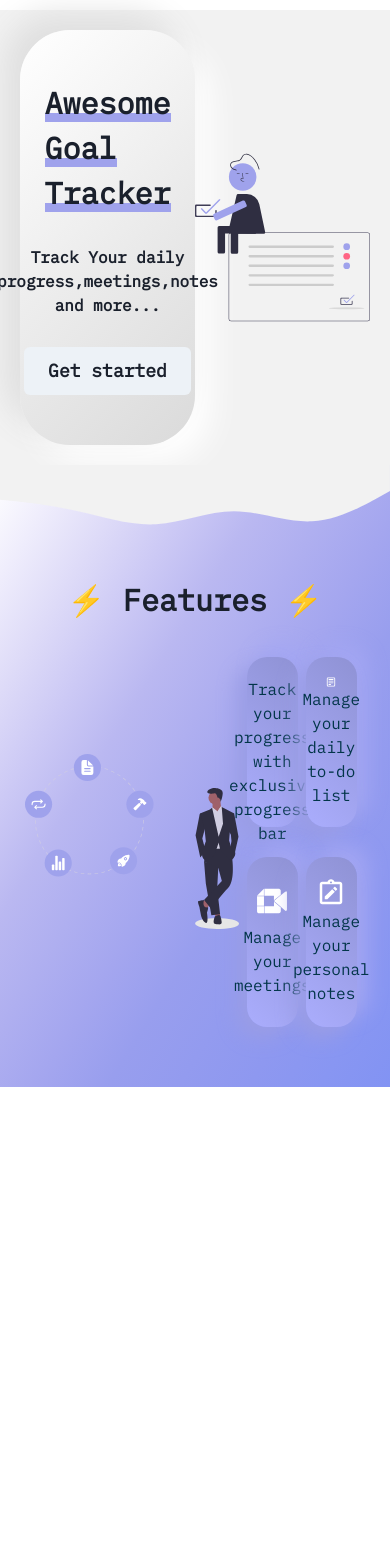
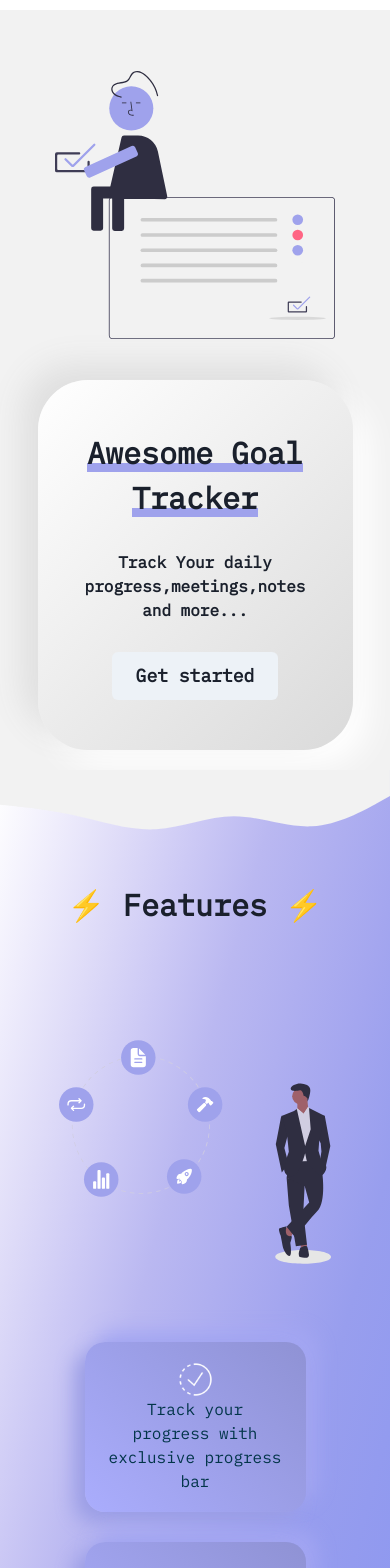
Before and after one commit to shivam1317/awesome-goal-tracker, a Next.js app: page / in a window 390 px wide. Shown: the top 1568 px of the page. Before the commit the page ends 1087 px from the top, so only its background shows below. Built offline with nearby package versions, Linux system fonts and the light colour scheme.

Commit message:
:hammer: Made Home page responsive and this fiexes #2

```diff
--- a/pages/index.js
+++ b/pages/index.js
@@ -1,7 +1,7 @@
-import { Box, Text, Button } from "@chakra-ui/react";
+import { Box, Text, Button, Image } from "@chakra-ui/react";
 import Head from "next/head";
 import styles from "../styles/Home.module.css";
-import Image from "next/image";
+// import Image from "next/image";
 import Link from "next/link";
 import { CgNotes } from "react-icons/cg";
 import { SiGooglemeet } from "react-icons/si";
@@ -22,16 +22,17 @@ export default function Home() {
         mt="10px"
         p="20px"
         className={styles.headDiv}
+        flexWrap="wrap-reverse"
       >
         <Box
-          w="50%"
+          w={{ lg: "50%", base: "90%" }}
           display="flex"
-          // border="2px solid blue"
           justifyContent="center"
           alignItems="center"
           flexDirection="column"
           p="35px"
           className={styles.intro}
+          textAlign="center"
         >
           <Text fontSize="3xl" fontWeight="bold" my="15px">
             <span className={styles.highlighted}>Awesome Goal Tracker</span>
@@ -45,8 +46,8 @@ export default function Home() {
         </Box>
         <Image
           src={"/Home/progress_tracking.svg"}
-          height={350}
-          width={350}
+          height="350px"
+          width={{ lg: "40%", base: "80%" }}
           alt="Progress_tracking"
         />
       </Box>
@@ -71,22 +72,26 @@ export default function Home() {
             display="flex"
             justifyContent="space-evenly"
             alignItems="center"
-            my="20px"
+            my={{ lg: "20px", base: "50px" }}
+            flexWrap="wrap"
           >
             <Image
               src={"/Home/features.svg"}
-              height={350}
-              width={350}
+              height="350px"
+              width={{ lg: "40%", base: "80%" }}
               alt="features"
             />
             <Box
-              w="50%"
+              w={{ lg: "50%", base: "100%" }}
               display="flex"
               justifyContent="space-evenly"
               flexWrap="wrap"
               alignItems="center"
             >
-              <Text className={styles.featureCard}>
+              <Text
+                className={styles.featureCard}
+                w={{ lg: "40%", base: "65%" }}
+              >
                 <Image
                   src="/Home/progress_icon.png"
                   alt="progress"
@@ -95,15 +100,24 @@ export default function Home() {
                 />
                 Track your progress with exclusive progress bar
               </Text>
-              <Text className={styles.featureCard}>
+              <Text
+                className={styles.featureCard}
+                w={{ lg: "40%", base: "65%" }}
+              >
                 <CgNotes color="white" size="30px" /> Manage your daily to-do
                 list
               </Text>
-              <Text className={styles.featureCard}>
+              <Text
+                className={styles.featureCard}
+                w={{ lg: "40%", base: "65%" }}
+              >
                 <SiGooglemeet color="white" size="30px" />
                 Manage your meetings
               </Text>
-              <Text className={styles.featureCard}>
+              <Text
+                className={styles.featureCard}
+                w={{ lg: "40%", base: "65%" }}
+              >
                 <MdOutlineNoteAlt color="white" size="30px" />
                 Manage your personal notes
               </Text>
--- a/styles/Home.module.css
+++ b/styles/Home.module.css
@@ -68,7 +68,6 @@
   display: flex;
   justify-content: space-evenly;
   align-items: center;
-  width: 40%;
   height: 170px;
   flex-direction: column;
   text-align: center;
```
